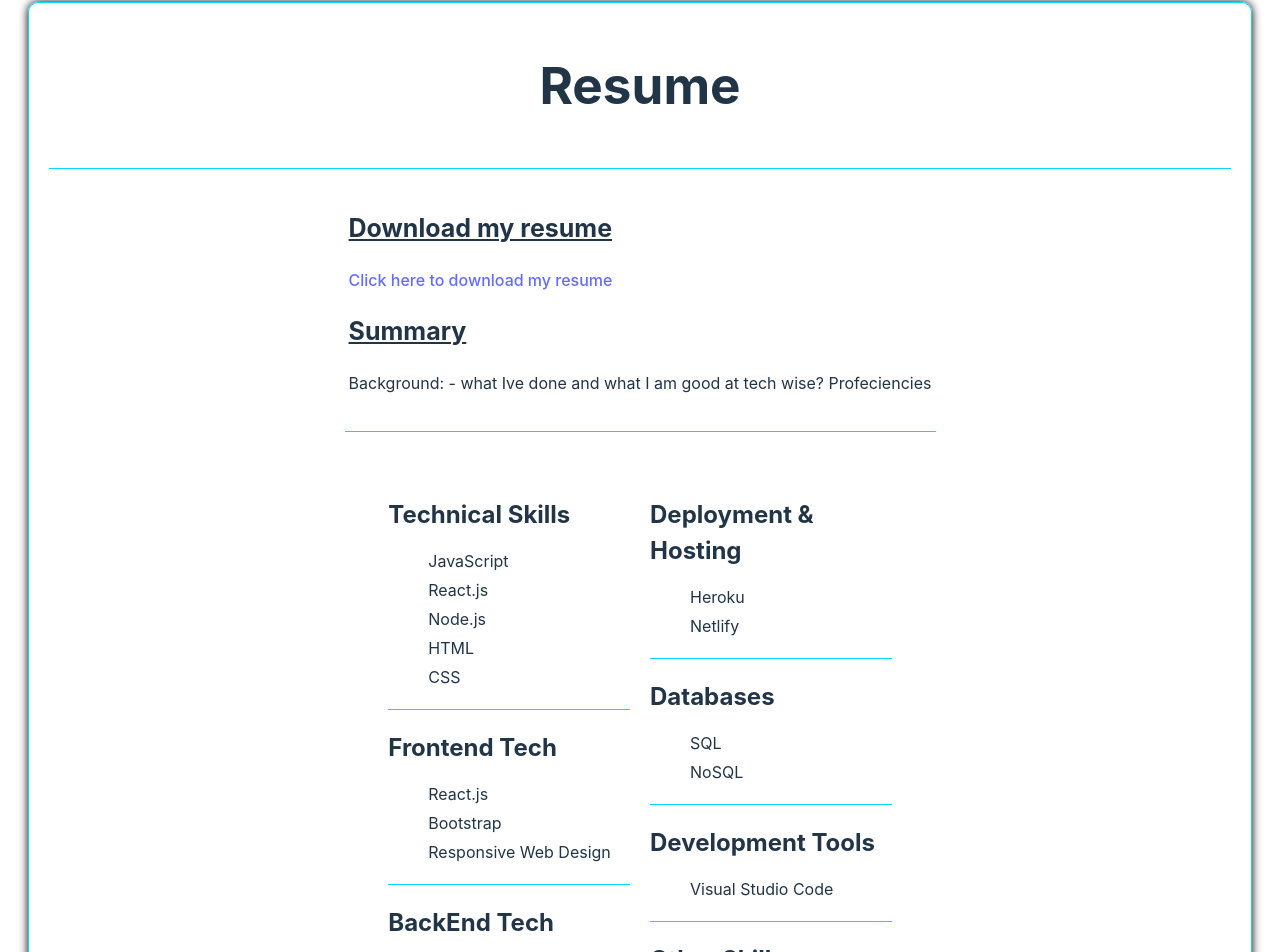
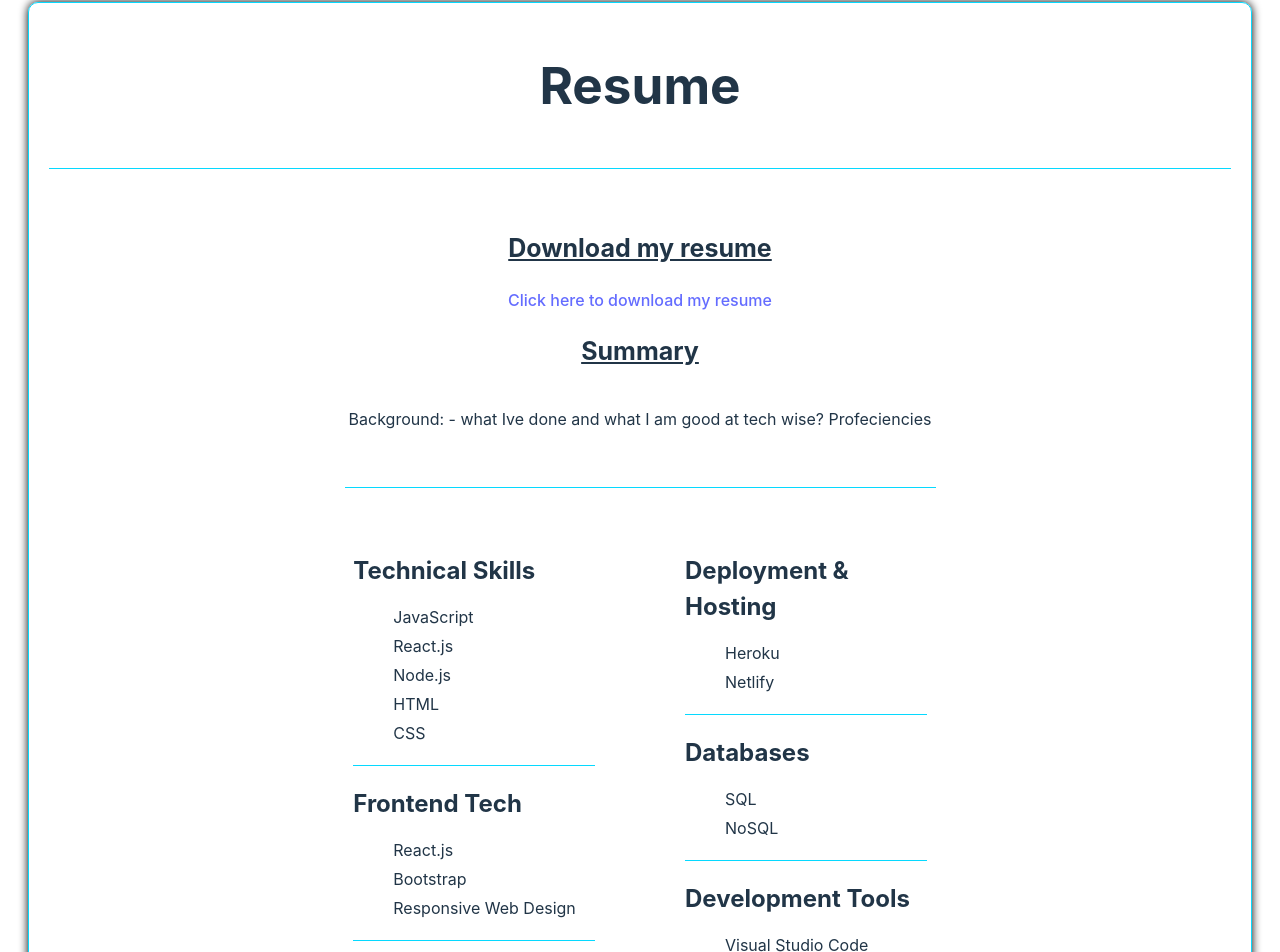
Before and after one commit to PaulRusz/PaulRsPortfolio, a React (Vite) app: page /Resume in a window 1280 px wide. Shown: the part 108-1060 px from the top of the page. Built offline with nearby package versions, Linux system fonts and the light colour scheme.

Commit message:
changes to resume and about me pictures

```diff
--- a/src/pages/Resume.jsx
+++ b/src/pages/Resume.jsx
@@ -26,6 +26,7 @@ function Resume() {
                     Background:
                     - what Ive done and what I am good at tech wise? Profeciencies
                 </p>
+
         </div>
 
         <div className='divider2'></div>
--- a/src/styles/AboutMe.css
+++ b/src/styles/AboutMe.css
@@ -33,8 +33,8 @@
  }
 
 .image {
-    height: 200px;
-    width: 200px;
+    height: 250px;
+    width: 250px;
     padding-bottom: 25px;
     transform: rotate(325deg);
 
--- a/src/styles/Resume.css
+++ b/src/styles/Resume.css
@@ -16,8 +16,11 @@
 }
 
 .resume-content {
+    display: flex;
+    flex-direction: column;
     align-items: center;
-    justify-content: center;
+    padding: 20px;
+
 }
 
 .resume-content h2 {
@@ -33,9 +36,6 @@
     margin: 20px 0;
 }
 
-.divider3 {
-    width: 25%;
-}
 
 .resume-container2 {
     display: flex;
@@ -46,6 +46,8 @@
 .resume-column {
     flex: 1;
     margin: 0 10px;
+    padding-left: 35px;
+    padding-right: 35px;
 }
 
 .resume-column h2 {
```
